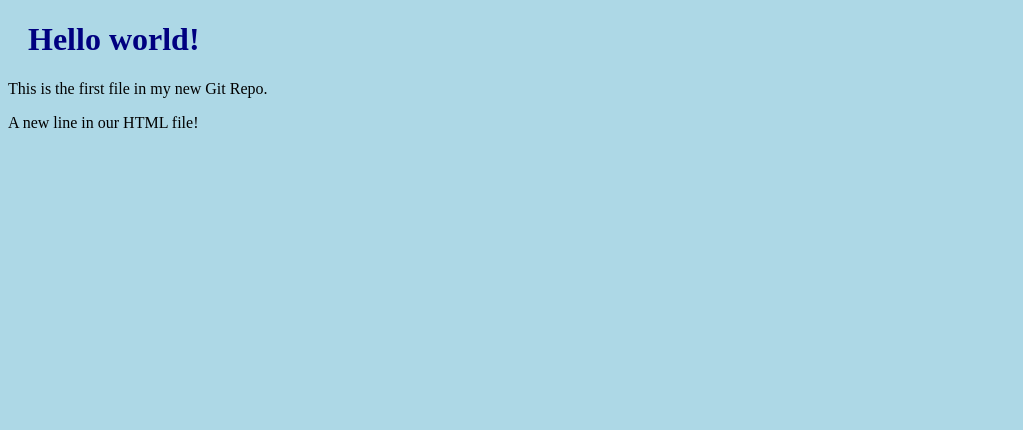
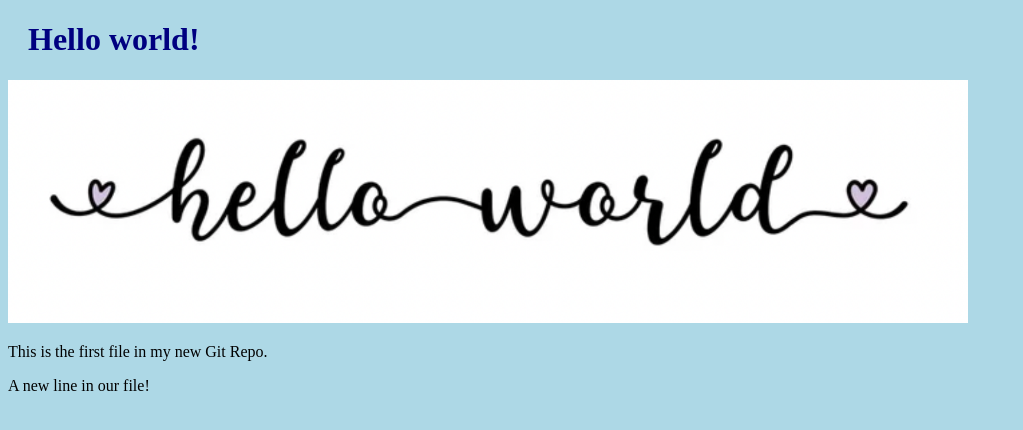
Before and after one commit to Stiffey/Stiffey, a plain HTML site: page index.html in a window 1280 px wide. Shown: the whole page, without its empty margins (0-1023 px from the left). Drawn offline with Linux system fonts and the light colour scheme.

Commit message:
Add an image

```diff
--- a/index.html
+++ b/index.html
@@ -7,8 +7,10 @@
 <body>
 
 <h1>Hello world!</h1>
+<div><img src="img_hello_world.jpg" alt="Hello World from Space"
+style="width:100%;max-width:960px"></div>
 <p>This is the first file in my new Git Repo.</p>
-<p>A new line in our HTML file!</p>
+<p>A new line in our file!</p>
 
 </body>
 </html>
```
Also changed, not shown: img_hello_world.jpg (added).
